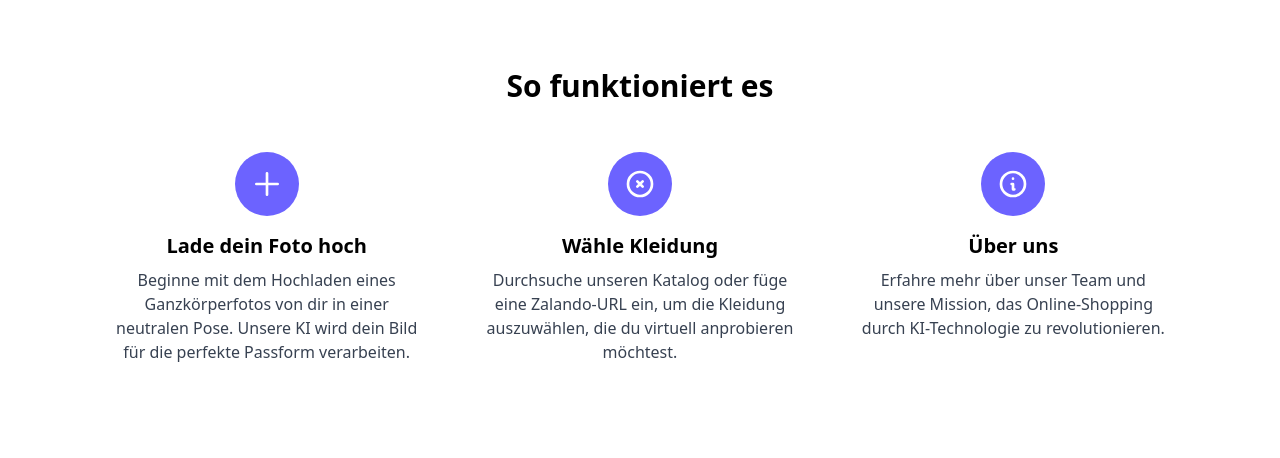
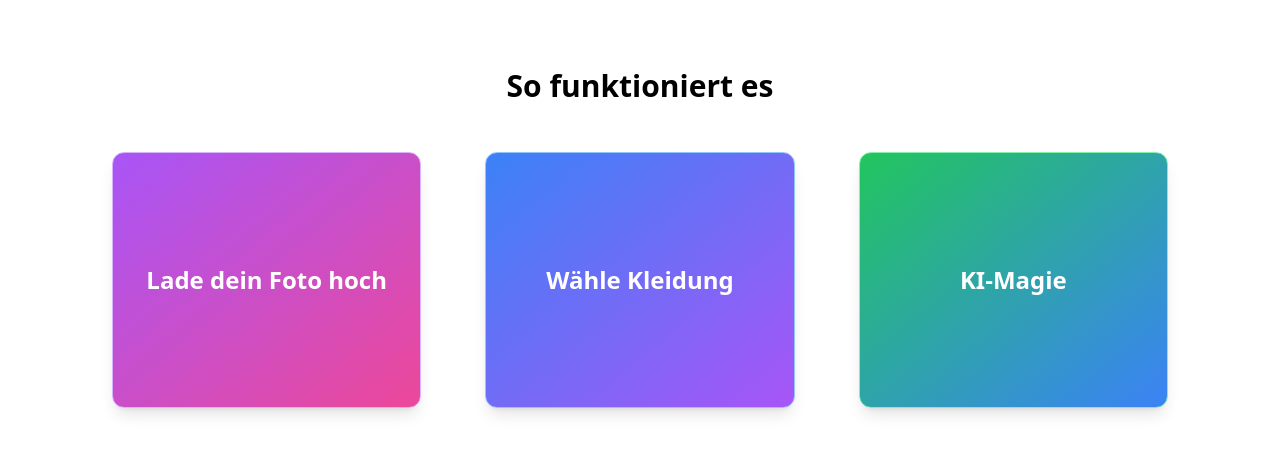
Before and after one commit to Kirschdieb/TryOnAI, a React (Vite) app: page / in a window 1280 px wide. Shown: the part 858-1316 px from the top of the page. Built offline with nearby package versions, Linux system fonts and the light colour scheme.

Commit message:
Dynamische Flipcards eingefügt

```diff
--- a/src/components/pages/NewLanding.jsx
+++ b/src/components/pages/NewLanding.jsx
@@ -85,36 +85,74 @@ export default function Landing() {
             <div className="py-12 md:py-20">
               <h2 className={`text-3xl font-bold text-center mb-12 transition-colors duration-300 ${isFeaturesOnPurple ? 'text-white' : 'text-black'}`}>{t('landing.howItWorks')}</h2>
               <div className="mx-auto grid max-w-sm items-start gap-8 md:max-w-none md:grid-cols-3 lg:gap-16">
-                {/* Upload Photo */}
-                <Link to="/profile" className="relative flex flex-col items-center group hover:transform hover:scale-105 transition-transform">
-                  <div className="mb-4 h-16 w-16 bg-lavender rounded-full flex items-center justify-center group-hover:bg-purple-600 transition-colors">
-                    <svg className="w-8 h-8 text-white" fill="none" stroke="currentColor" viewBox="0 0 24 24">
-                      <path strokeLinecap="round" strokeLinejoin="round" strokeWidth="2" d="M12 4v16m8-8H4" />
+                {/* Upload Photo - Interactive Flip Card */}
+                <div className="relative h-64 w-full [perspective:1000px] group">
+                  <div className="relative h-full w-full transition-all duration-700 [transform-style:preserve-3d] group-hover:[transform:rotateY(180deg)]">
+                    {/* Front Side */}
+                    <div className={`absolute inset-0 w-full h-full [backface-visibility:hidden] rounded-xl shadow-lg hover:shadow-2xl transition-all duration-300 flex flex-col items-center justify-center p-6 border ${!isFeaturesOnPurple ? 'bg-gradient-to-br from-purple-500 to-pink-500 border-purple-300' : 'bg-white border-gray-100'}`}>
+                      <h3 className={`text-2xl font-bold transition-colors duration-300 ${!isFeaturesOnPurple ? 'text-white' : 'text-purple-700'}`}>{t('landing.uploadPhoto')}</h3>
+                    </div>
+                    {/* Back Side */}
+                    <div className={`absolute inset-0 w-full h-full [backface-visibility:hidden] [transform:rotateY(180deg)] rounded-xl shadow-lg flex flex-col items-center justify-center p-6 transition-all duration-300 ${!isFeaturesOnPurple ? 'bg-gradient-to-br from-purple-500 to-pink-500 text-white' : 'bg-white text-purple-700 border border-gray-100'}`}>
+                      <div className="mb-4">
+                        <svg className={`w-12 h-12 transition-colors duration-300 ${!isFeaturesOnPurple ? 'text-white opacity-80' : 'text-purple-500 opacity-80'}`} fill="none" stroke="currentColor" viewBox="0 0 24 24">
+                          <path strokeLinecap="round" strokeLinejoin="round" strokeWidth="2" d="M4 16l4.586-4.586a2 2 0 012.828 0L16 16m-2-2l1.586-1.586a2 2 0 012.828 0L20 14m-6-6h.01M6 20h12a2 2 0 002-2V6a2 2 0 00-2-2H6a2 2 0 00-2 2v12a2 2 0 002 2z" />
                         </svg>
                       </div>
-                  <h3 className={`text-xl font-bold mb-2 transition-colors duration-300 ${isFeaturesOnPurple ? 'text-white' : 'text-black'}`}>{t('landing.uploadPhoto')}</h3>
-                  <p className={`text-center transition-colors duration-300 ${isFeaturesOnPurple ? 'text-purple-100' : 'text-gray-700'}`}>{t('landing.uploadPhotoDesc')}</p>
+                      <h4 className="text-lg font-bold mb-2">Foto hochladen</h4>
+                      <p className={`text-sm text-center mb-4 transition-colors duration-300 ${!isFeaturesOnPurple ? 'opacity-90' : 'opacity-80'}`}>Einfach dein Foto hochladen und in Sekunden siehst du, wie dir neue Kleidung steht!</p>
+                      <Link to="/profile" className={`px-4 py-2 rounded-lg transition-colors duration-300 ${!isFeaturesOnPurple ? 'bg-white text-purple-600 hover:bg-gray-100' : 'bg-purple-600 text-white hover:bg-purple-700'}`}>
+                        Jetzt starten →
                       </Link>
-                {/* Choose Clothing */}
-                <Link to="/browse" className="relative flex flex-col items-center group hover:transform hover:scale-105 transition-transform">
-                  <div className="mb-4 h-16 w-16 bg-lavender rounded-full flex items-center justify-center group-hover:bg-purple-600 transition-colors">
-                    <svg className="w-8 h-8 text-white" fill="none" stroke="currentColor" viewBox="0 0 24 24">
-                      <path strokeLinecap="round" strokeLinejoin="round" strokeWidth="2" d="M10 14l2-2m0 0l2-2m-2 2l-2-2m2 2l2 2m7-2a9 9 0 11-18 0 9 9 0 0118 0z" />
+                    </div>
+                  </div>
+                </div>
+
+                {/* Choose Clothing - Interactive Flip Card */}
+                <div className="relative h-64 w-full [perspective:1000px] group">
+                  <div className="relative h-full w-full transition-all duration-700 [transform-style:preserve-3d] group-hover:[transform:rotateY(180deg)]">
+                    {/* Front Side */}
+                    <div className={`absolute inset-0 w-full h-full [backface-visibility:hidden] rounded-xl shadow-lg hover:shadow-2xl transition-all duration-300 flex flex-col items-center justify-center p-6 border ${!isFeaturesOnPurple ? 'bg-gradient-to-br from-blue-500 to-purple-500 border-blue-300' : 'bg-white border-gray-100'}`}>
+                      <h3 className={`text-2xl font-bold transition-colors duration-300 ${!isFeaturesOnPurple ? 'text-white' : 'text-purple-700'}`}>{t('landing.chooseClothing')}</h3>
+                    </div>
+                    {/* Back Side */}
+                    <div className={`absolute inset-0 w-full h-full [backface-visibility:hidden] [transform:rotateY(180deg)] rounded-xl shadow-lg flex flex-col items-center justify-center p-6 transition-all duration-300 ${!isFeaturesOnPurple ? 'bg-gradient-to-br from-blue-500 to-purple-500 text-white' : 'bg-white text-purple-700 border border-gray-100'}`}>
+                      <div className="mb-4">
+                        <svg className={`w-12 h-12 transition-colors duration-300 ${!isFeaturesOnPurple ? 'text-white opacity-80' : 'text-purple-500 opacity-80'}`} fill="none" stroke="currentColor" viewBox="0 0 24 24">
+                          <path strokeLinecap="round" strokeLinejoin="round" strokeWidth="2" d="M16 11V7a4 4 0 00-8 0v4M5 9h14l1 12H4L5 9z" />
                         </svg>
                       </div>
-                  <h3 className={`text-xl font-bold mb-2 transition-colors duration-300 ${isFeaturesOnPurple ? 'text-white' : 'text-black'}`}>{t('landing.chooseClothing')}</h3>
-                  <p className={`text-center transition-colors duration-300 ${isFeaturesOnPurple ? 'text-purple-100' : 'text-gray-700'}`}>{t('landing.chooseClothingDesc')}</p>
+                      <h4 className="text-lg font-bold mb-2">Kleidung wählen</h4>
+                      <p className={`text-sm text-center mb-4 transition-colors duration-300 ${!isFeaturesOnPurple ? 'opacity-90' : 'opacity-80'}`}>Durchstöbere tausende Kleidungsstücke und finde deinen perfekten Style!</p>
+                      <Link to="/browse" className={`px-4 py-2 rounded-lg transition-colors duration-300 ${!isFeaturesOnPurple ? 'bg-white text-blue-600 hover:bg-gray-100' : 'bg-purple-600 text-white hover:bg-purple-700'}`}>
+                        Jetzt stöbern →
                       </Link>
-                {/* About Us */}
-                <Link to="/about" className="relative flex flex-col items-center group hover:transform hover:scale-105 transition-transform">
-                  <div className="mb-4 h-16 w-16 bg-lavender rounded-full flex items-center justify-center group-hover:bg-purple-600 transition-colors">
-                    <svg className="w-8 h-8 text-white" fill="none" stroke="currentColor" viewBox="0 0 24 24">
-                      <path strokeLinecap="round" strokeLinejoin="round" strokeWidth="2" d="M13 16h-1v-4h-1m1-4h.01M21 12a9 9 0 11-18 0 9 9 0 0118 0z" />
+                    </div>
+                  </div>
+                </div>
+
+                {/* AI Magic - Interactive Flip Card */}
+                <div className="relative h-64 w-full [perspective:1000px] group">
+                  <div className="relative h-full w-full transition-all duration-700 [transform-style:preserve-3d] group-hover:[transform:rotateY(180deg)]">
+                    {/* Front Side */}
+                    <div className={`absolute inset-0 w-full h-full [backface-visibility:hidden] rounded-xl shadow-lg hover:shadow-2xl transition-all duration-300 flex flex-col items-center justify-center p-6 border ${!isFeaturesOnPurple ? 'bg-gradient-to-br from-green-500 to-blue-500 border-green-300' : 'bg-white border-gray-100'}`}>
+                      <h3 className={`text-2xl font-bold transition-colors duration-300 ${!isFeaturesOnPurple ? 'text-white' : 'text-purple-700'}`}>KI-Magie</h3>
+                    </div>
+                    {/* Back Side */}
+                    <div className={`absolute inset-0 w-full h-full [backface-visibility:hidden] [transform:rotateY(180deg)] rounded-xl shadow-lg flex flex-col items-center justify-center p-6 transition-all duration-300 ${!isFeaturesOnPurple ? 'bg-gradient-to-br from-green-500 to-blue-500 text-white' : 'bg-white text-purple-700 border border-gray-100'}`}>
+                      <div className="mb-4">
+                        <svg className={`w-12 h-12 transition-colors duration-300 ${!isFeaturesOnPurple ? 'text-white opacity-80' : 'text-purple-500 opacity-80'}`} fill="none" stroke="currentColor" viewBox="0 0 24 24">
+                          <path strokeLinecap="round" strokeLinejoin="round" strokeWidth="2" d="M9.663 17h4.673M12 3v1m6.364 1.636l-.707.707M21 12h-1M4 12H3m3.343-5.657l-.707-.707m2.828 9.9a5 5 0 117.072 0l-.548.547A3.374 3.374 0 0014 18.469V19a2 2 0 11-4 0v-.531c0-.895-.356-1.754-.988-2.386l-.548-.547z" />
                         </svg>
                       </div>
-                  <h3 className={`text-xl font-bold mb-2 transition-colors duration-300 ${isFeaturesOnPurple ? 'text-white' : 'text-black'}`}>{t('landing.aboutUs')}</h3>
-                  <p className={`text-center transition-colors duration-300 ${isFeaturesOnPurple ? 'text-purple-100' : 'text-gray-700'}`}>{t('landing.aboutUsDesc')}</p>
+                      <h4 className="text-lg font-bold mb-2">KI-Anprobe</h4>
+                      <p className={`text-sm text-center mb-4 transition-colors duration-300 ${!isFeaturesOnPurple ? 'opacity-90' : 'opacity-80'}`}>Unsere KI erstellt realistische Anproben in Sekunden - ohne Umkleide!</p>
+                      <Link to="/try-on" className={`px-4 py-2 rounded-lg transition-colors duration-300 ${!isFeaturesOnPurple ? 'bg-white text-green-600 hover:bg-gray-100' : 'bg-purple-600 text-white hover:bg-purple-700'}`}>
+                        Magie erleben →
                       </Link>
+                    </div>
+                  </div>
+                </div>
               </div>
             </div>
           </div>
```
Lines whose indentation alone changed are shown as unchanged.
